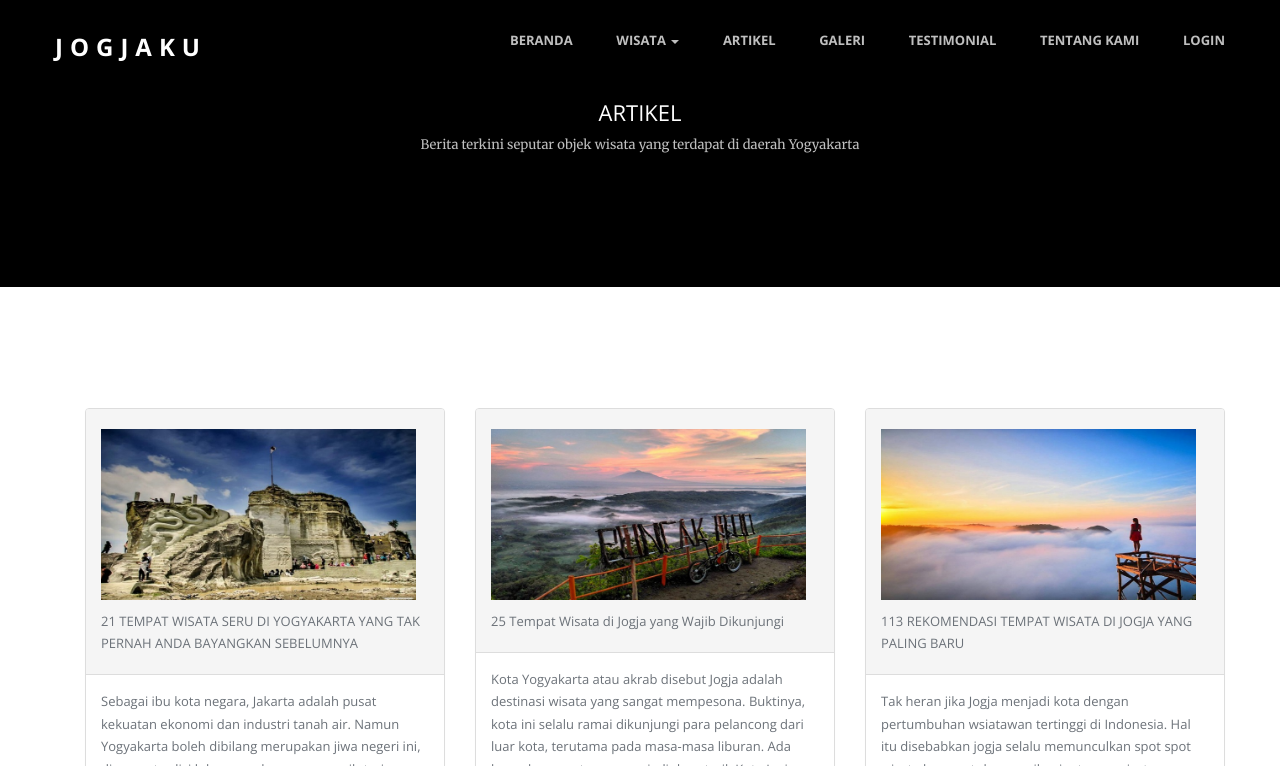
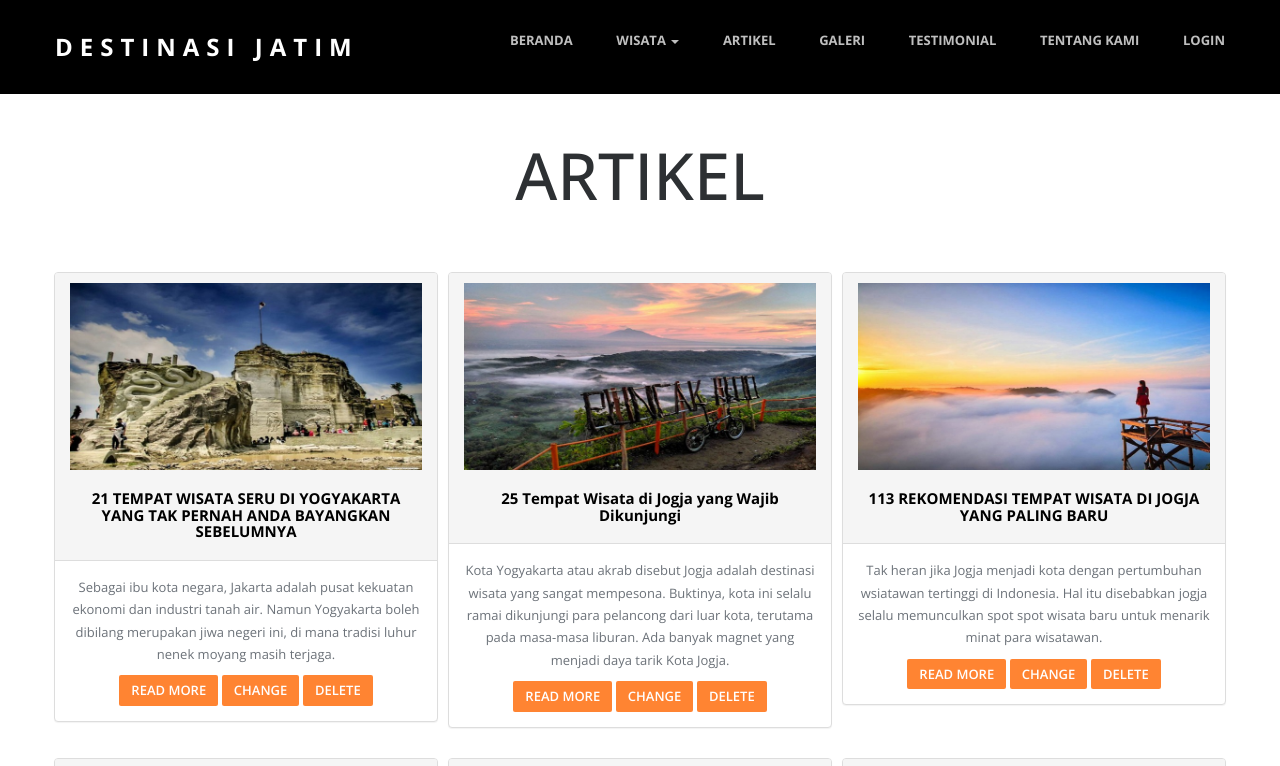
Before and after one commit to mulyani07/UAS-PEMWEB, a PHP site: page /artikel.php in a window 1280 px wide. Shown: the top 766 px of the page. Run offline with PHP 8.4, Linux system fonts and the light colour scheme; data comes from the database, SQL or seed files in the repository; data that the repository does not hold is empty; some libraries are stand-ins or nearby versions.

Commit message:
Fix Article Pages

```diff
--- a/artikel.php
+++ b/artikel.php
@@ -1,7 +1,7 @@
 <?php
 session_start();
-$sesiData = !empty($_SESSION['sesiData'])?$_SESSION['sesiData']:'';
-if(!empty($sesiData['status']['msg'])){
+$sesiData = !empty($_SESSION['sesiData']) ? $_SESSION['sesiData'] : '';
+if (!empty($sesiData['status']['msg'])) {
   $statusPsn = $sesiData['status']['msg'];
   $jenisStatusPsn = $sesiData['status']['type'];
   unset($_SESSION['sesiData']['status']);
@@ -20,12 +20,7 @@ $events = $req->fetchAll();
 
 ?>
 <!doctype html>
-<!--[if lt IE 7]>      <html class="no-js lt-ie9 lt-ie8 lt-ie7" lang=""> <![endif]-->
-<!--[if IE 7]>         <html class="no-js lt-ie9 lt-ie8" lang=""> <![endif]-->
-<!--[if IE 8]>         <html class="no-js lt-ie9" lang=""> <![endif]-->
-<!--[if gt IE 8]><!-->
 <html class="no-js" lang="">
-<!--<![endif]-->
 
 <head>
   <meta charset="utf-8">
@@ -39,15 +34,15 @@ $events = $req->fetchAll();
   <link rel="stylesheet" href="css/responsive.css">
   <link rel="stylesheet" href="css/font-icon.css">
   <link rel="stylesheet" href="css/animate.min.css">
+  <link rel="stylesheet" href="css/article.css">
   <link rel="stylesheet" href="https://maxcdn.bootstrapcdn.com/font-awesome/4.4.0/css/font-awesome.min.css">
-<link rel="shortcut icon" href="images/jogjakublack.png">
+  <link rel="shortcut icon" href="images/destinasijatim.jpg">
 </head>
 
 <body>
   <!-- header section -->
-<section>
-  <header id="header">
-    <div class="header-content clearfix"> <a class="logo" href="index.php">JOGJAKU</a>
+  <header id="header" class="navbar-fixed-top">
+    <div class="header-content clearfix"> <a class="logo" href="index.php">DESTINASI JATIM</a>
       <nav class="navigation" role="navigation">
         <ul class="primary-nav">
           <li><a href="index.php">Beranda</a></li>
@@ -70,173 +65,163 @@ $events = $req->fetchAll();
           <li><a href="testimonial.php">Testimonial</a></li>
           <li><a href="tentang.php">Tentang Kami</a></li>
           <?php
-                        if(!isset($_SESSION['is_login'])){
+          if (!isset($_SESSION['is_login'])) {
           ?>
             <li>
               <a href="login.php">Login</a>
             </li>
-                    <?php }else{?>
+          <?php } else { ?>
             <li>
-                    <a href="akunuser.php?logoutSubmit=1" class="logout">Logout (<?= $_SESSION['namauser'];?>)</a>
-                    </li><?php }?>
+              <a href="akunuser.php?logoutSubmit=1" class="logout">Logout (<?= $_SESSION['namauser']; ?>)</a>
+            </li><?php } ?>
         </ul>
       </nav>
-      <a href="#" class="nav-toggle">Menu<span></span></a> </div>
+      <a href="#" class="nav-toggle">Menu<span></span></a>
+    </div>
   </header>
-  <!-- banner text -->
-</section>
   <!-- header section -->
   <!-- services section -->
-<section id="intro" class="section intro">
+  <main>
+    <section id="intro" class="title-container">
       <div class="container">
         <div class="col-md-8 col-md-offset-2 text-center">
+          <h1>ARTIKEL</h1>
           <?php
-                        if(!isset($_SESSION['admin'])){
+          if (isset($_SESSION['admin'])) {
           ?>
-                    <h6>ARTIKEL</h6>
             <p>Berita terkini seputar objek wisata yang terdapat di daerah Yogyakarta</p>
-                    <br>
-                    </li>
-                    <?php }else{?>
-                    <h6>ARTIKEL</h6>
-                    <br>
-                    </li>
-      <?php }?>
+          <?php } ?>
         </div>
       </div>
     </section>
-<!-- header section -->
-<!-- intro section -->
-<!-- intro section -->
     <!-- Artikel section -->
     <section id="services" class="services service-section">
-  <div class="container">
-      <div class="container">
-
-        <!-- Marketing Icons Section -->
-        </br>
-        <div class="row">
-            <div class="col-lg-12">
-            </div>
-
       <!--Show Article -->
+      <div class="article">
         <?php
         // Load file koneksi.php
         include "koneksi.php";
-
         $query = "SELECT * FROM artikel"; // Query untuk menampilkan semua data galeri
         $sql = mysqli_query($connect, $query); // Eksekusi/Jalankan query dari variabel $query
-
-  while($data = mysqli_fetch_array($sql)){ // Ambil semua data dari hasil eksekusi $sql
+        while ($data = mysqli_fetch_array($sql)) { // Ambil semua data dari hasil eksekusi $sql
         ?>
-     <div class="col-md-4">
           <div class="panel panel-default">
             <div class="panel-heading">
-          <h4><?php echo "<td align='center'><img src='images/foto/".$data['foto']."' width='315' height='171' ></td>";?></h4>
-          <p> <?php echo "".$data['judul'].""; ?></p>
+              <?php echo "<img src='images/foto/" . $data['foto'] . "'>"; ?>
+              <h2> <?php echo "" . $data['judul'] . ""; ?></h2>
             </div>
             <div class="panel-body">
-         <p> <?php echo "".$data['keterangan'].""; ?></p>
-         <a <?php echo "href=".$data['url'].""; ?> class="btn btn-default" >Read More</a>
+              <p> <?php echo "" . $data['keterangan'] . ""; ?></p>
+              <a <?php echo "href=" . $data['url'] . ""; ?> class="btn btn-default">Read More</a>
+              <button type="button" class="btn btn-primary" data-toggle="modal" data-target="#editArticleModal<?php echo $data['id']; ?>">
+                Change
+              </button>
+              <!-- Modal -->
+              <div class="modal fade" id="editArticleModal<?php echo $data['id']; ?>" tabindex="-1" role="dialog" aria-labelledby="editArticleModalLabel<?php echo $data['id']; ?>" aria-hidden="true">
+                <div class="modal-dialog" role="document">
+                  <div class="modal-content">
+                    <div class="modal-header">
+                      <h5 class="modal-title" id="editArticleModalLabel<?php echo $data['id']; ?>">Edit Article</h5>
+                      <button type="button" class="close" data-dismiss="modal" aria-label="Close">
+                        <span aria-hidden="true">&times;</span>
+                      </button>
+                    </div>
+                    <div class="modal-body">
+                      <form method="post" action="proses_ubah_artikel.php?id=<?php echo $data['id']; ?>" enctype="multipart/form-data">
+                        <input type="hidden" name="id" value="<?php echo $data['id']; ?>">
+                        <div class="form-group">
+                          <label for="judul">Judul</label>
+                          <input type="text" class="form-control" id="judul" name="judul" value="<?php echo $data['judul']; ?>">
+                        </div>
+                        <div class="form-group">
+                          <label for="keterangan">Keterangan</label>
+                          <input type="text" class="form-control" id="keterangan" name="keterangan" value="<?php echo $data['keterangan']; ?>">
+                        </div>
+                        <div class="form-group">
+                          <label for="url">Alamat URL</label>
+                          <input type="text" class="form-control" id="url" name="url" value="<?php echo $data['url']; ?>">
+                        </div>
+                        <div class="form-group">
+                          <label for="foto">Foto</label>
+                          <br>
+                          <input type="checkbox" name="ubah_foto" value="true"> Ceklis jika ingin mengubah foto<br>
+                          <input type="file" class="form-control-file" id="foto" name="foto">
+                        </div>
+                        <div class="modal-footer">
+                          <button type="submit" class="btn btn-primary">Save</button>
+                          <button type="button" class="btn btn-secondary" data-dismiss="modal">Close</button>
+                        </div>
+                      </form>
                     </div>
                   </div>
-        </a>
                 </div>
-
+              </div>
+              <!-- Modal -->
+              <a href="proses_hapus_artikel.php?id=<?php echo $data['id']; ?>" class="btn btn-danger">Delete</a>
+            </div>
+          </div>
         <?php
         }
         ?>
+        </>
+    </section>
+    <?php
+    if (isset($_SESSION['admin'])) {
+    ?>
+      <!-- Add Article -->
+      <section class="service section flex-center">
+        <button type="button" class="btn btn-primary btn-add" data-toggle="modal" data-target="#addArticleModal">
+          Add Article
+        </button>
+      </section>
+      <!-- Modal -->
+      <div class="modal fade" id="addArticleModal" tabindex="-1" role="dialog" aria-labelledby="addArticleModalLabel" aria-hidden="true">
+        <div class="modal-dialog" role="document">
+          <div class="modal-content">
+            <div class="modal-header">
+              <h5 class="modal-title" id="addArticleModalLabel">Add Article</h5>
+              <button type="button" class="close" data-dismiss="modal" aria-label="Close">
+                <span aria-hidden="true">&times;</span>
+              </button>
+            </div>
+            <div class="modal-body">
+              <form method="post" action="proses_simpan_artikel.php" enctype="multipart/form-data">
+                <div class="form-group">
+                  <label for="judul">Judul</label>
+                  <input type="text" class="form-control" id="judul" name="judul">
+                </div>
+                <div class="form-group">
+                  <label for="keterangan">Keterangan</label>
+                  <textarea class="form-control" id="keterangan" name="keterangan"></textarea>
+                </div>
+                <div class="form-group">
+                  <label for="url">Alamat URL</label>
+                  <input type="text" class="form-control" id="url" name="url">
+                </div>
+                <div class="form-group">
+                  <label for="foto">Foto</label>
+                  <input type="file" class="form-control-file" id="foto" name="foto">
+                </div>
+                <div class="modal-footer">
+                  <button type="submit" class="btn btn-primary">Save</button>
+                  <button type="button" class="btn btn-secondary" data-dismiss="modal">Close</button>
+                </div>
+              </form>
             </div>
           </div>
-</section>
-
-<!-- Add Article -->
-<section id="services" class="services service-section">
-              <?php
-                        if(!isset($_SESSION['admin'])){
-                    ?>
-                    </li>
-                    <?php }else{?>
-
-  <section  class="section intro">
-     <h6 align="center">Tambah Artikel</h6>
-  <form method="post" action="proses_simpan_artikel.php" enctype="multipart/form-data">
-  <table cellpadding="20" align="center">
-  <tr>
-    <td>Judul</td>
-    <td><input type="text" name="judul"></td>
-  </tr>
-  <br>
-  <tr>
-    <td>Keterangan</td>
-    <td><input type="text" name="keterangan"></td>
-  </tr>
-  <tr>
-    <td>Alamat URL</td>
-    <td><input type="text" name="url"></td>
-  </tr>
-  <tr>
-    <td>Foto</td>
-    <td><input type="file" name="foto"></td>
-  </tr>
-
-  <td><input type="submit" value="Simpan"></td>
-  <td><a href="artikel.php"><input type="button" value="Batal"></a></td>
-  </table>
-  </form>
-  <br>
-  <br>
-  <br>
-  </section>
-<!-- Artikel section -->
-<!-- Article Data Control -->
-<br>
-<br>
-<br>
-<br>
-                    <br>
-                      <h6 align="center">Data Artikel</h6>
-                      <br>
-                      <br>
-              <table border="2" width="90%" align="center">
-                    <tr>
-                    <th>Gambar</th>
-                    <th>Judul</th>
-                    <th>Keterangan</th>
-                    <th>Alamat URL</th>
-                    <th colspan="2">Aksi</th>
-                    </tr>
-                <?php
-                // Load file koneksi.php
-                include "koneksi.php";
-
-                      $query = "SELECT * FROM artikel"; // Query untuk menampilkan semua data galeri
-                      $sql = mysqli_query($connect, $query); // Eksekusi/Jalankan query dari variabel $query
-
-                while($data = mysqli_fetch_array($sql)){ // Ambil semua data dari hasil eksekusi $sql
-                      echo "<tr>";
-                      echo "<td align='center'><img src='images/foto/".$data['foto']."' width='400' height='200' ></td>";
-                      echo "<td>".$data['judul']."</td>";
-                      echo "<td>".$data['keterangan']."</td>";
-                      echo "<td>".$data['url']."</td>";
-                      echo "<td><a href='form_ubah_artikel.php?id=".$data['id']."'>Ubah</a></td>";
-                      echo "<td><a href='proses_hapus_artikel.php?id=".$data['id']."'>Hapus</a></td>";
-                      echo "</tr>";
-                  }
-                ?>
-              </table>
-      <?php }?>
         </div>
-</section>
+      </div>
+    <?php } ?>
     <!-- Footer section -->
+  </main>
   <footer class="footer">
     <div class="footer-top section">
       <div class="container" align="center">
         <div class="row">
-        <a style="padding:20px"; href="#"><i class="fa fa-facebook"></i></a>
-        <a style="padding:20px"; href="#"><i class="fa fa-twitter"></i></a>
-        <a style="padding:20px"; href="#"><i class="fa fa-linkedin"></i></a>
-        <a style="padding:20px"; href="#"><i class="fa fa-google-plus"></i></a>
+          <a style="padding:20px" ; href="#"><i class="fa fa-facebook"></i></a>
+          <a style="padding:20px" ; href="#"><i class="fa fa-twitter"></i></a>
+          <a style="padding:20px" ; href="#"><i class="fa fa-linkedin"></i></a>
+          <a style="padding:20px" ; href="#"><i class="fa fa-google-plus"></i></a>
           <br>
           <br>
           <p>Copyright © 2023 jogjaku.com All Rights Reserved. Made by Vitto
@@ -246,7 +231,6 @@ $events = $req->fetchAll();
   </footer>
   <!-- footer top -->
 
-</footer>
   <!-- Footer section -->
   <!-- JS FILES -->
   <script src="https://ajax.googleapis.com/ajax/libs/jquery/1.11.3/jquery.min.js"></script>
@@ -258,4 +242,5 @@ $events = $req->fetchAll();
   <script src="js/main.js"></script>
   <script type="text/javascript" src="js/jquery.contact.js"></script>
 </body>
+
 </html>
--- /dev/null
+++ b/css/article.css
@@ -0,0 +1,49 @@
+.black {
+    background-color: black;
+}
+
+.article {
+    display: flex;
+    flex-direction: row;
+    justify-content: center;
+    gap: 1rem;
+    align-items: start;
+    flex-wrap: wrap;
+}
+
+.article > * {
+    width: clamp(300px, 30%, 800px);
+    text-align: center;
+}
+
+.article img {
+    width: 100%;
+    object-fit: scale-down;
+}
+
+.article h2 {
+    font-size: 1.5rem;
+    font-weight: 800;
+    color: rgb(0, 0, 0);
+}
+
+.btn-add {
+    width: 30%;
+    height: 3em;
+}
+
+.flex-center {
+    display: flex;
+    justify-content: center;
+    align-items: center;
+}
+
+.title-container {
+    /* background-color: rgb(255, 0, 0); */
+
+}
+
+.header-container {
+    background-color: black;
+    padding-inline: 5rem;
+}
--- a/css/dj.css
+++ b/css/dj.css
@@ -92,7 +92,7 @@ ul li {
 	list-style: none;
 }
 .section {
-	padding: 100px 0;
+	padding: 3em 0;
 }
 .no-padding {
 	padding: 0;
@@ -111,7 +111,6 @@ ul li {
 	position: fixed;
 	width: 100%;
 	z-index: 999;
-
 }
 #header .header-content {
 	margin: 0 auto;
@@ -364,7 +363,7 @@ ul li {
 	 Serives
 -------------------------------------------------------------------------------*/
 .service-section {
-	padding-top: 100px;
+	padding-top: 50px;
 }
 .services {
 	margin-bottom: 50px;
--- a/css/main.css
+++ b/css/main.css
@@ -92,7 +92,7 @@ ul li {
 	list-style: none;
 }
 .section {
-	padding: 100px 0;
+	padding: 3em 0;
 }
 .no-padding {
 	padding: 0;
@@ -111,6 +111,7 @@ ul li {
 	position: fixed;
 	width: 100%;
 	z-index: 999;
+	background-color: black;
 }
 #header .header-content {
 	margin: 0 auto;
@@ -124,19 +125,19 @@ ul li {
 }
 #header .logo {
 	float: left;
-	font-size:24px;
+	font-size: 2.4rem;
 	font-weight:700;
-	color:#fff;
+	color:rgb(255, 255, 255);
 	text-decoration:none;
 	text-transform:uppercase;
 	letter-spacing:7px;
 }
 #header.fixed {
-	background-color: rgb(190, 159, 75);
+	background-color: rgb(0, 0, 0);
 	opacity:0.8;
 }
 #header.fixed a {
-	color: #000;
+	color: #ffffff;
 }
 #header.fixed .header-content {
 	border-bottom: 0;
@@ -346,6 +347,11 @@ ul li {
 /* ==========================================================================
 	$intro
 ========================================================================== */
+main {
+	margin-top: 12rem;
+	/* background-color: black; */
+}
+
 .intro {
 	background-color: #000;
 }
@@ -362,7 +368,7 @@ ul li {
 	 Serives
 -------------------------------------------------------------------------------*/
 .service-section {
-	padding-top: 100px;
+	padding-top: 50px;
 }
 .services {
 	margin-bottom: 50px;
--- a/css/responsive.css
+++ b/css/responsive.css
@@ -1,4 +1,4 @@
-@media screen and (max-width: 1024px) {
+@media screen and (max-width: 1100px) {
  #header .header-content {
  width: 90%;
  padding: 40px 0;
@@ -109,3 +109,4 @@
  font-size: 12px;
 }
 }
+}}
--- a/js/main.js
+++ b/js/main.js
@@ -3,7 +3,7 @@ $(document).ready(function() {
 	$(window).on('scroll', function() {
 		var scroll = $(window).scrollTop();
 
-		if (scroll >= 50) {
+		if (scroll >= 100) {
 			$('#header').addClass('fixed');
 		} else {
 			$('#header').removeClass('fixed');
--- a/proses_hapus_artikel.php
+++ b/proses_hapus_artikel.php
@@ -8,8 +8,9 @@ $query = "SELECT * FROM artikel WHERE id='".$id."'";
 $sql = mysqli_query($connect, $query); // Eksekusi/Jalankan query dari variabel $query
 $data = mysqli_fetch_array($sql); // Ambil data dari hasil eksekusi $sql
 // Cek apakah file fotonya ada di folder images
-if(is_file("images/foto".$data['foto'])) // Jika foto ada
+if(is_file("images/foto".$data['foto'])) { // Jika foto ada
   unlink("images/foto".$data['foto']); // Hapus foto yang telah diupload dari folder images
+}
 // Query untuk menghapus data testi berdasarkan id yang dikirim
 $query2 = "DELETE FROM artikel WHERE id='".$id."'";
 $sql2 = mysqli_query($connect, $query2); // Eksekusi/Jalankan query dari variabel $query
--- a/proses_ubah_artikel.php
+++ b/proses_ubah_artikel.php
@@ -14,7 +14,7 @@ if(isset($_POST['ubah_foto'])){ // Jika user menceklis checkbox yang ada di form
   $tmp = $_FILES['foto']['tmp_name'];
 
   // Rename nama fotonya dengan menambahkan tanggal dan jam upload
-  $fotobaru = date('dmYHis').$foto;
+  $fotobaru = date('dmYHis')."_".$foto;
 
   // Set path folder tempat menyimpan fotonya
   $path = "images/foto/".$fotobaru;
--- a/testimonial.php
+++ b/testimonial.php
@@ -40,7 +40,7 @@ $events = $req->fetchAll();
 <link rel="stylesheet" href="css/font-icon.css">
 <link rel="stylesheet" href="css/animate.min.css">
 <link rel="stylesheet" href="https://maxcdn.bootstrapcdn.com/font-awesome/4.4.0/css/font-awesome.min.css">
-<link rel="shortcut icon" href="images/jogjakublack.png">
+<link rel="shortcut icon" href="images/destinasijatim.jpg">
 </head>
 
 <body>
```
Also changed, not shown: proses_simpan_artikel.php (+7 -9 lines). Lines whose indentation alone changed are shown as unchanged.
